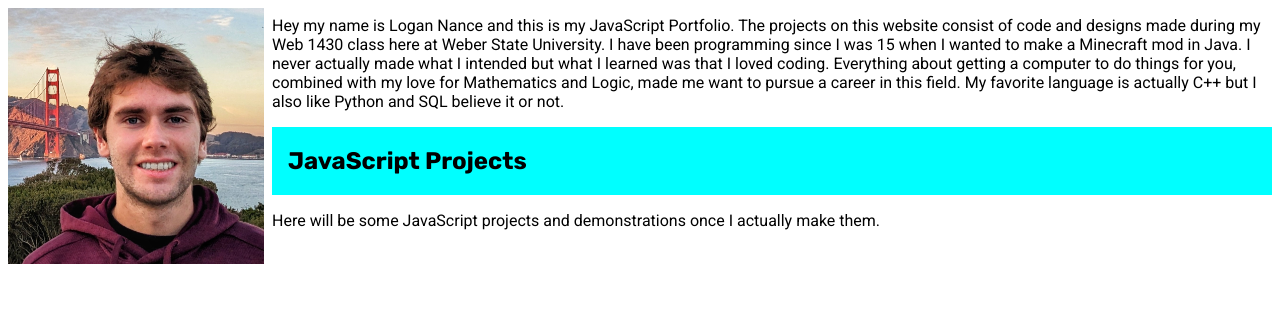
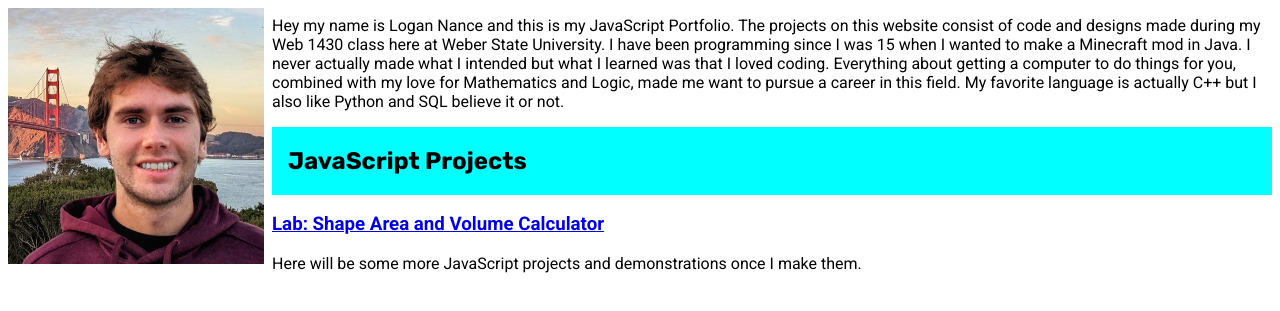
Before and after one commit to logannance1/logannance1.github.io, a plain HTML site: page index.html in a window 1280 px wide. Shown: the part 89-400 px from the top of the page. Drawn offline with Linux system fonts and the light colour scheme; a web font is replaced by a local one.

Commit message:
Add link to calc on home page

```diff
--- a/index.html
+++ b/index.html
@@ -35,9 +35,14 @@
     <h2 class="light">JavaScript Projects</h2>
   </div>
   <div class="js-projects">
+    <h3>
+      <a href="pages/ShapeAreaAndVolumeCalc/index.html">
+        Lab: Shape Area and Volume Calculator
+      </a>
+    </h3>
     <p>
-      Here will be some JavaScript projects and demonstrations once I
-      actually make them.
+      Here will be some more JavaScript projects and demonstrations once I
+      make them.
     </p>
   </div>
 </div>
```
